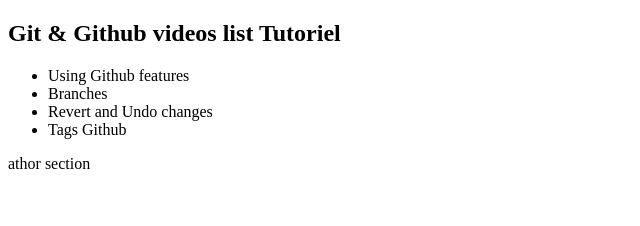
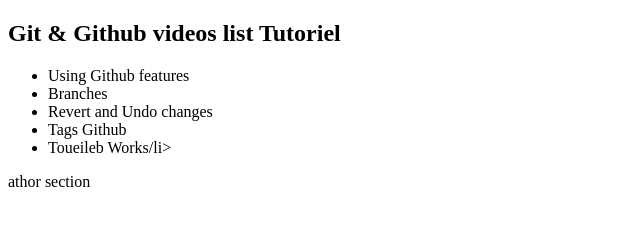
Before and after one commit to bobsbobs845/git, a plain HTML site: page index.html in a window 1280 px wide. Shown: the whole page, without its empty margins (0-640 px from the left). Drawn offline with Linux system fonts and the light colour scheme.

Commit message:
toueileb works here

```diff
--- a/index.html
+++ b/index.html
@@ -15,6 +15,7 @@
 <li>Branches</li>
 <li>Revert and Undo changes</li>
 <li>Tags Github</li>
+<li>Toueileb Works/li>
 </ul>
 </section>
 <section>
```
